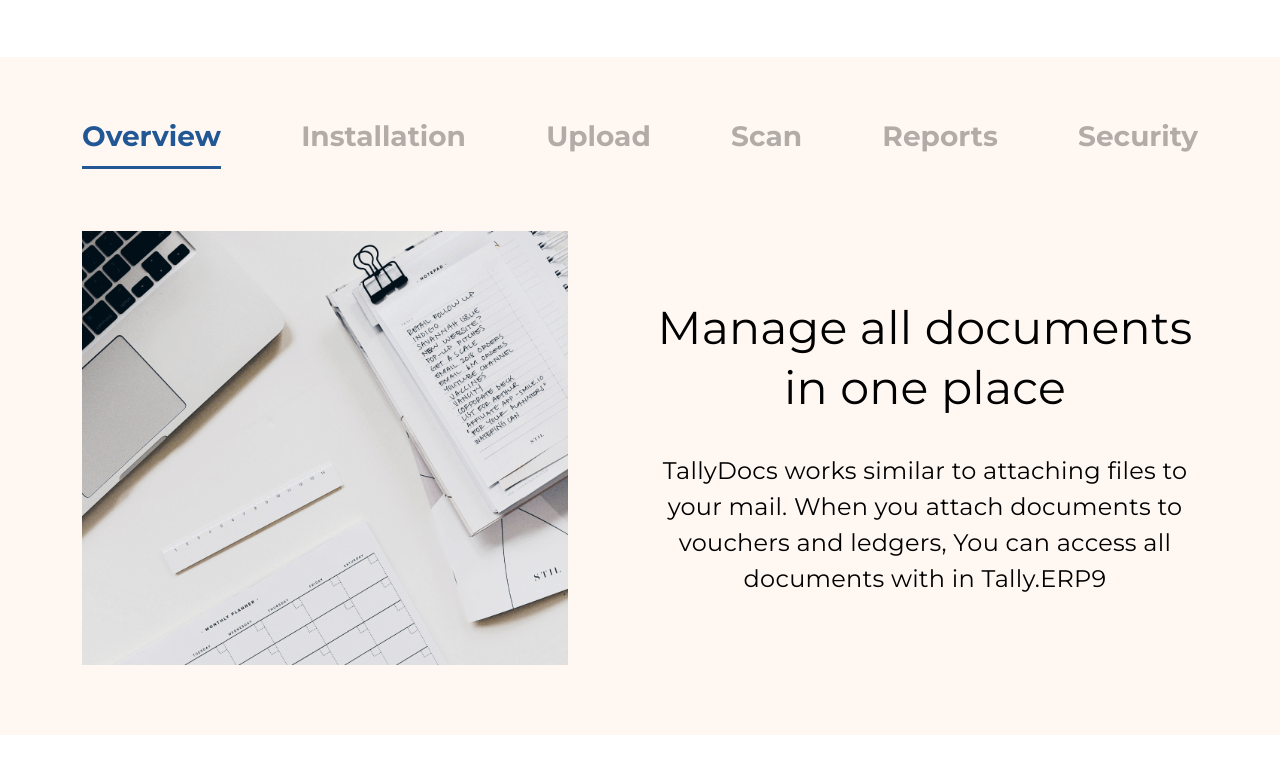
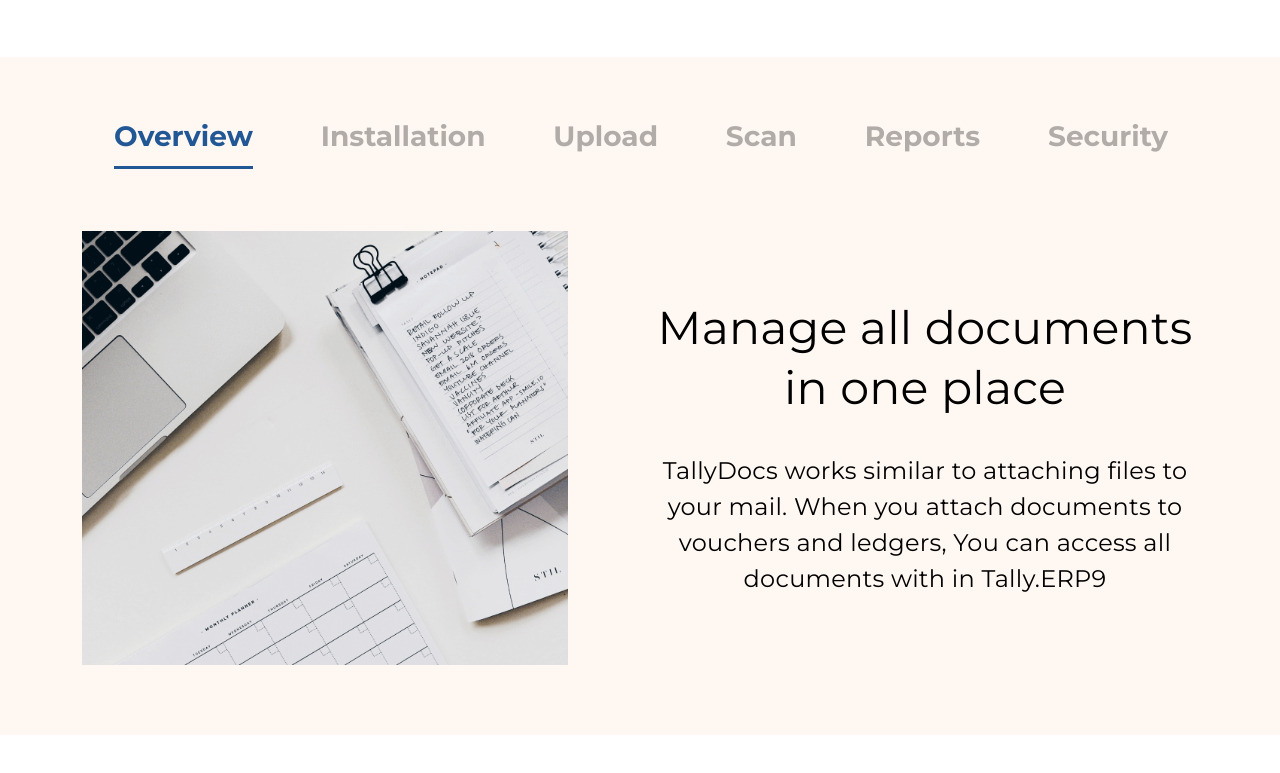
Before and after one commit to Sarker-Rajib/TallyDocs, a plain HTML site: page index.html in a window 1280 px wide. Shown: the part 1156-1929 px from the top of the page. Drawn offline with Linux system fonts and the light colour scheme; files whose address does not match are found by name.

Commit message:
scrool done bar removed

```diff
--- a/assets/scss/components/_documentManagementTab.scss
+++ b/assets/scss/components/_documentManagementTab.scss
@@ -6,12 +6,25 @@
 
    .nav-pills{
       padding-bottom: 25px;
+      display: flex;
+      justify-content: space-between;
+      overflow-X: scroll;
+
+      &::-webkit-scrollbar {
+         display: none;
+         scrollbar-width: none;
+         -ms-overflow-style: none;
+     }
+
+
       .nav-link{
          position: relative;
          font-family: 'Montserrat';
          @include font-style(28px, 600, rgba($color-black, 0.3));
          border-radius: 0;
          padding-bottom: 9px;
+         margin-right: 30px;
+
 
          &::after{
             content:"";
--- a/index.html
+++ b/index.html
@@ -141,7 +141,7 @@
   <!-- all codes for ===***mangagement-section***=== starts from here -->
   <section class="document-mangagement-section">
     <div class="container">
-      <ul class="nav nav-pills mb-3 justify-content-lg-between" id="pills-tab" role="tablist">
+      <ul class="nav-pills mb-3" id="pills-tab" role="tablist">
         <li class="nav-item pe-3 pe-lg-0" role="presentation">
           <button class="nav-link px-0 active" id="pills-Overview-tab" data-bs-toggle="pill" data-bs-target="#pills-Overview" type="button" role="tab" aria-controls="pills-Overview" aria-selected="true">Overview</button>
         </li>
```
Also changed, not shown: assets/css/style.css, 1 other file.
